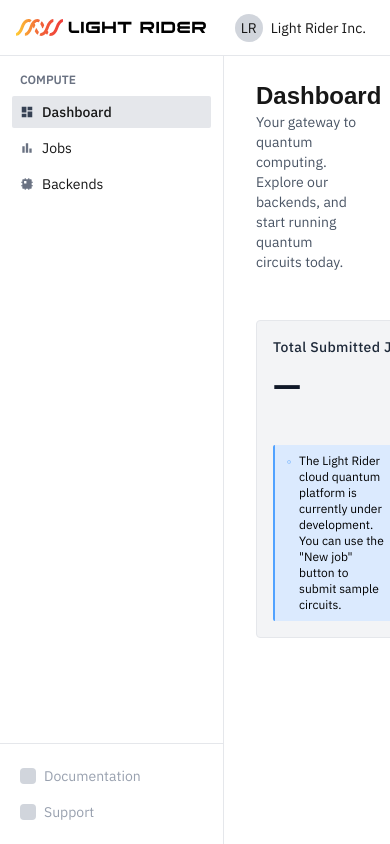
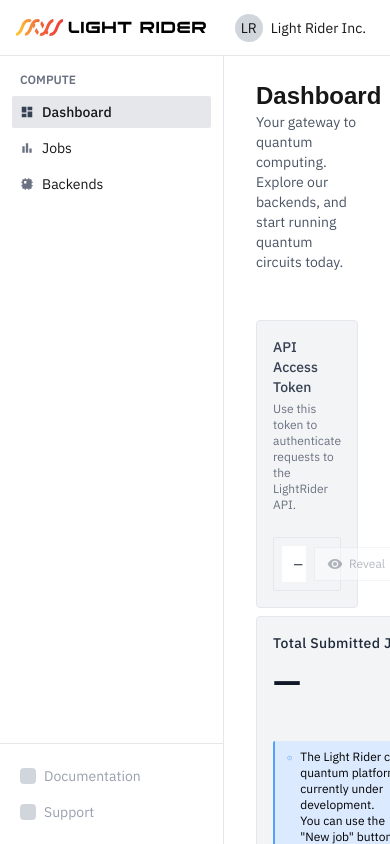
Before and after one commit to lightriderinc/cloud_platform_nextjs, a Next.js app: page / in a window 390 px wide. Built offline with nearby package versions, Linux system fonts and the light colour scheme; no server answers; a web font is replaced by a local one.

Commit message:
fix: dashboard half responsive

```diff
--- a/src/app/page.tsx
+++ b/src/app/page.tsx
@@ -12,12 +12,12 @@
         running quantum circuits today.
       </p>
 
-      <div className="flex gap-2 justify-between">
+      <div className="flex flex-col-reverse gap-2 lg:flex-row md:justify-between">
         <div className="w-full min-w-50 bg-gray-100 p-4 rounded border border-gray-200">
           <DashboardOverview />
         </div>
 
-        <div className="bg-gray-100 p-4 rounded border border-gray-200">
+        <div className="w-full lg:w-auto bg-gray-100 p-4 rounded border border-gray-200">
           <section>
             <h2 className="mb-1 text-sm font-medium text-gray-700">API Access Token</h2>
             <p className="mb-6 text-xs text-gray-500">
--- a/src/components/overview/DashboardOverview.tsx
+++ b/src/components/overview/DashboardOverview.tsx
@@ -27,7 +27,7 @@
           </p>
         </div>
 
-        <div className="flex flex-row justify-between mt-4">
+        <div className="flex flex-col gap-4 xl:flex-row xl:justify-between xl:items-center mt-4">
 
           <InfoBox>
             The Light Rider cloud quantum platform is currently under development. <br/>
@@ -38,7 +38,7 @@
             type="button"
             onClick={() => setShowModal(true)}
             style={{ backgroundColor: "var(--brand-primary)" }}
-            className="default-radius pl-4 pr-3 py-2.5 text-sm font-medium text-white cursor-pointer transition-opacity hover:opacity-90"
+            className="default-radius pl-4 pr-3 py-2.5 text-sm font-medium text-white cursor-pointer transition-opacity hover:opacity-90 min-w-[110px]"
           >
             New Job <MdAdd className="inline-block ml-1 text-lg" />
           </button>
```
